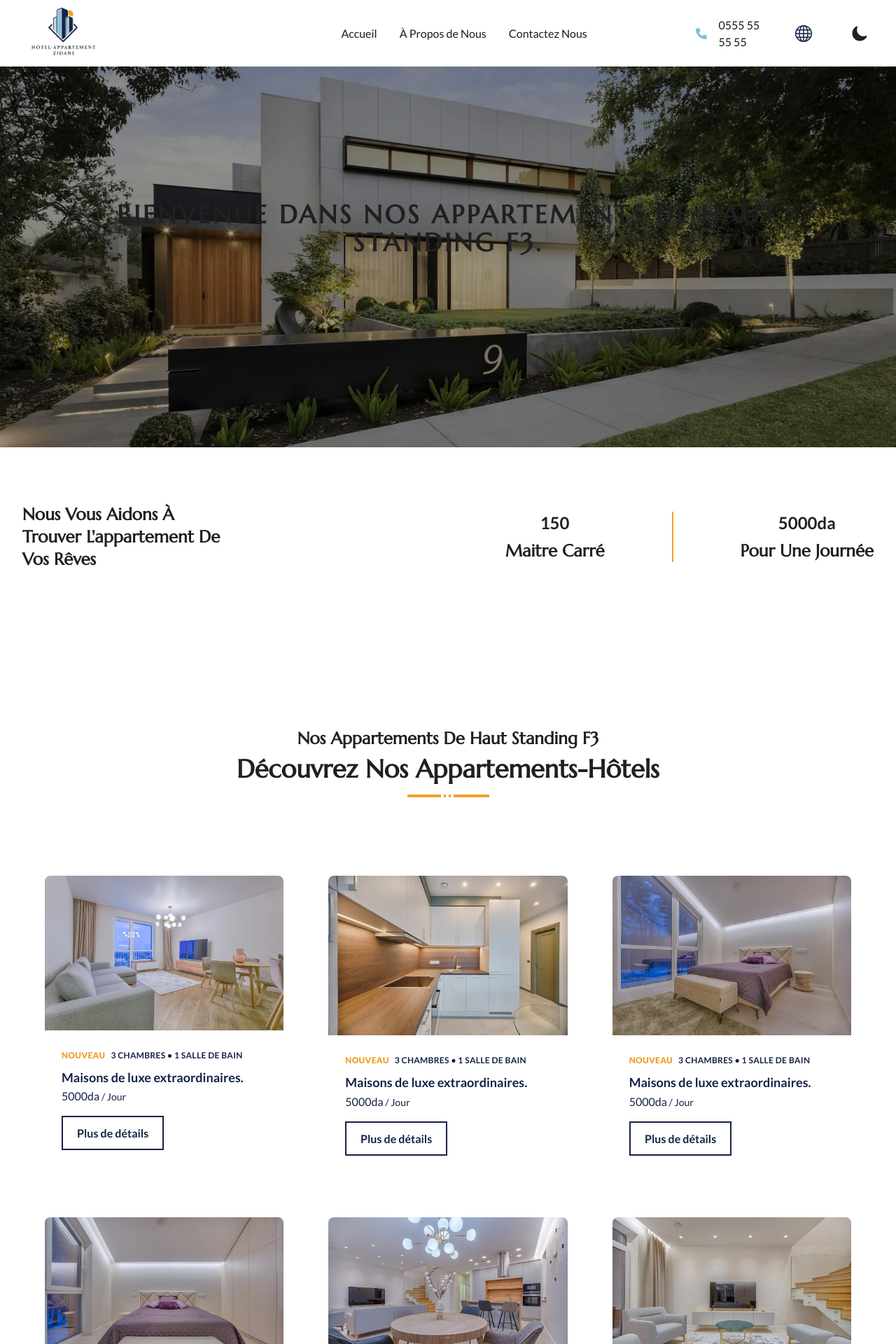
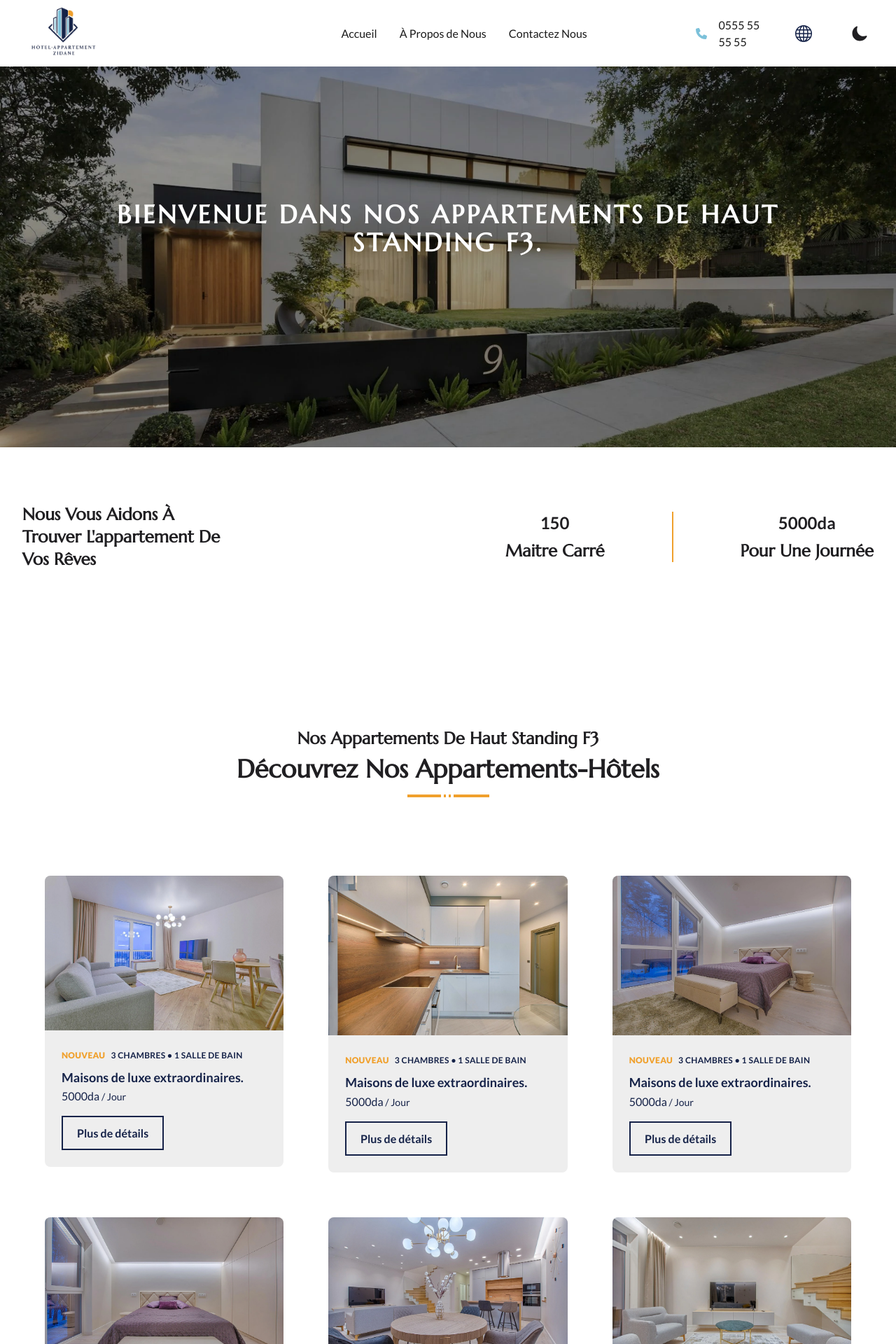
Before and after one commit to KamelMesbahi13/hotel, a React (Vite) app: page /FTroisHighStandingAppartements in a window 1280 px wide. Shown: the top 1920 px of the page at 70% size. Built offline with nearby package versions, Linux system fonts and the light colour scheme.

Commit message:
adding dark mode commit

```diff
--- a/src/Components/AllApartments/FThreeHighApartments/Header/Header.jsx
+++ b/src/Components/AllApartments/FThreeHighApartments/Header/Header.jsx
@@ -7,7 +7,7 @@ const Header = () => {
   return (
     <div>
       <div className="textCenter">
-        <div className="f3HighStandingBack">
+        <div className="text-white f3HighStandingBack">
           <motion.div
             initial="hidden"
             whileInView="visible"
--- a/src/Components/AllApartments/FThreeHighApartments/OurRooms/OurRooms.jsx
+++ b/src/Components/AllApartments/FThreeHighApartments/OurRooms/OurRooms.jsx
@@ -99,7 +99,7 @@ const OurRooms = () => {
                     }}
                   >
                     <div className="p-8">
-                      <div className="overflow-hidden bg-white rounded-lg">
+                      <div className="overflow-hidden rounded-lg bg-grey">
                         <img
                           className="object-cover object-end"
                           src={item.img}
```
